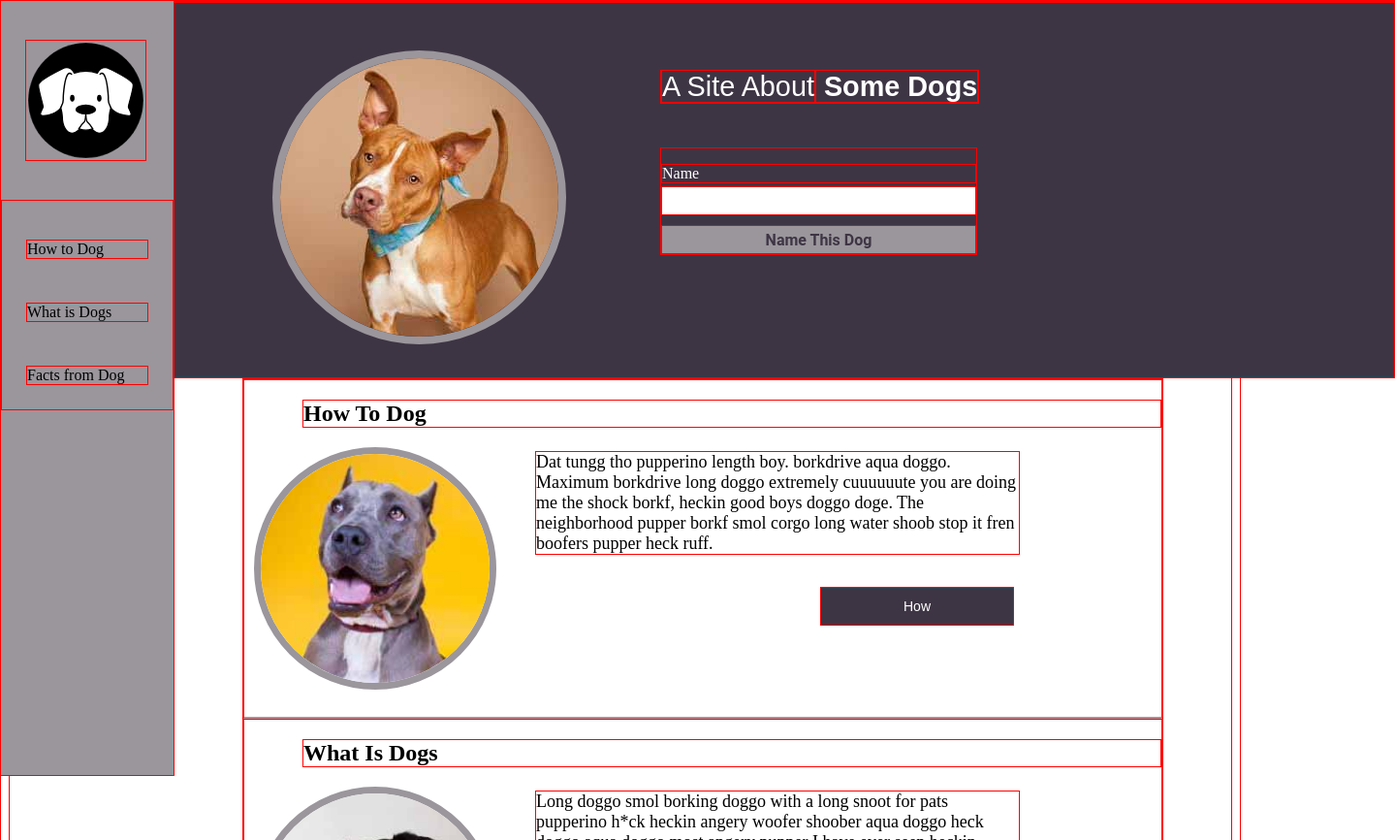
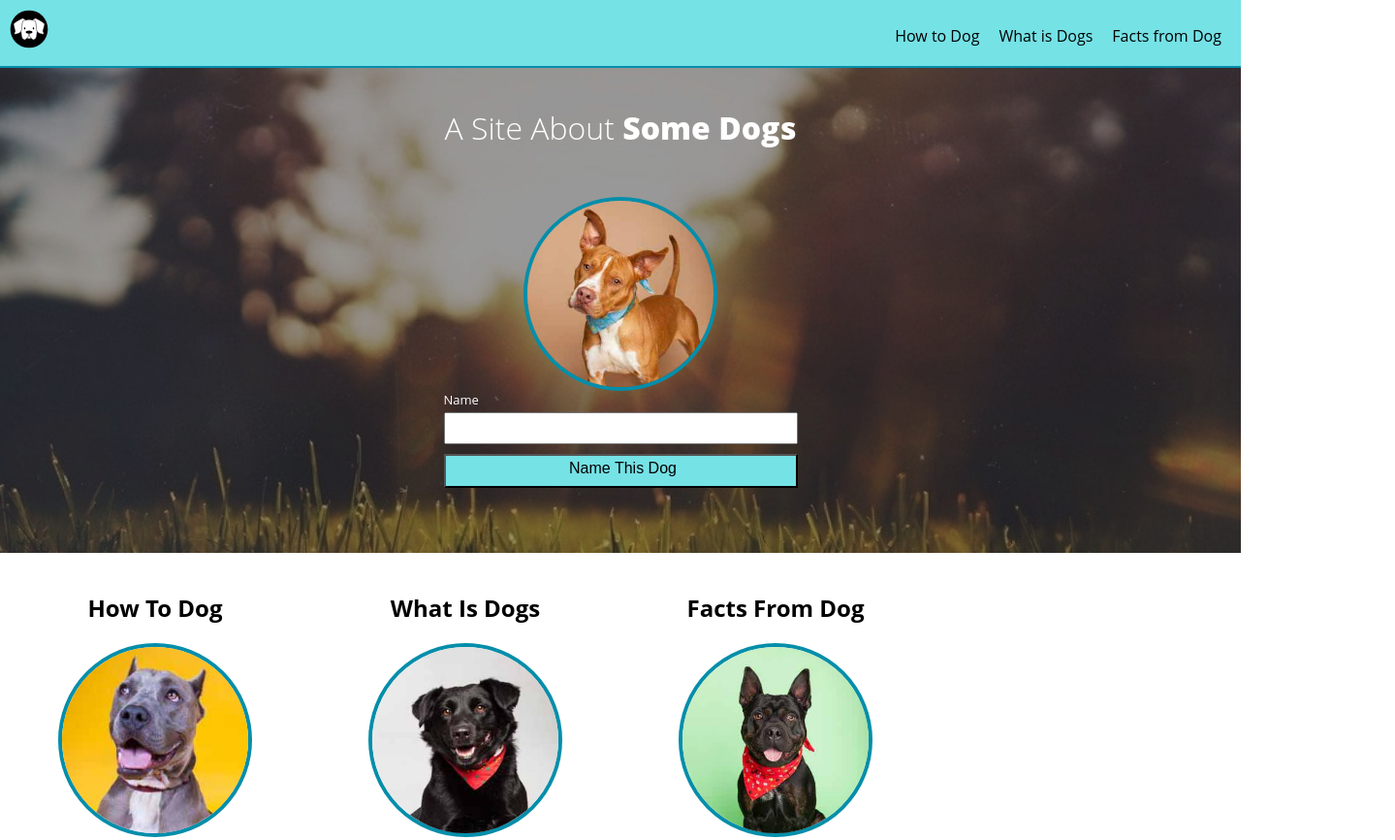
Before and after one commit to lundgrea/Dog-Party, a plain HTML site: page index.html in a window 1280 px wide. Shown: the top 866 px of the page at 97% size, 1439 px wide, since content can reach past the window. Drawn offline with Linux system fonts and the light colour scheme.

Commit message:
fix c1 header and readme update

```diff
--- a/index.html
+++ b/index.html
@@ -7,7 +7,7 @@
 			<title>
 				Dog Party 2.0
 			</title>
-		<link rel="stylesheet" type="text/css" href="styles2.css">
+		<link rel="stylesheet" type="text/css" href="styles1.css">
   </head>
   <body>
     <nav>
@@ -19,7 +19,6 @@
 	  </ul>
     </nav>
 	<header>
-	  <section id="header-content">
  	  <h1><span class="static-headline">A Site About</span><span id="bold-headline"> Some Dogs</span></h1>
       <img src="images/dog1-sq.jpg" alt="Dog with head tilted and blue tied collar" class="image-header" />
 	  <form action="http://www.example.com/name.php">
@@ -27,7 +26,6 @@
 		<input id="form-input" type="text" name="dogname"/>
 		<button id="button-dog-name">Name This Dog</button>
 	  </form>
-      </section>
    </header>
 	<main>
 	  <section class="column-section">
--- a/styles1.css
+++ b/styles1.css
@@ -1,6 +1,9 @@
 body{
   font-family: "Open Sans", sans-serif;
+  height: 100%;
+  width: 100%;
   margin: 0;
+  margin-top: 0px;
   padding: 0;
 }
 
@@ -8,7 +11,9 @@ nav{
   background-color: #75e2e6;
   border-bottom: 2px solid #048eaa;
   color: #ffffff;
-  position: absolute;
+  height: 70px;
+  margin-top: -70px;
+  position: fixed;
   text-align: center;
   width: 100%;
 }
@@ -40,19 +45,16 @@ header{
   background-repeat: no-repeat;
   background-size: 100% 100%;
   background-size: cover;
-  height: 400px;
-  margin-top: 63px;
+  height: 500px;
+  margin-top: 70px;
   padding-bottom: 20px;
   width: 100%;
 }
 
-#header-content{
-	margin: auto;
-}
-
 h1{
+  color: #ffffff;
   margin: 15px 5px 5px 5px;
-  color: #ffffff;
+  padding-top: 40px;
   text-align: center;
 }
 
@@ -60,10 +62,12 @@ h1{
   font-stretch: expanded;
   font-weight: 100;
 }
+
 #bold-headline{
   font-stretch: expanded;
   font-weight: 800;
 }
+
 .image-header{
   border: 4px solid #048eaa;
   border-radius: 50%;
@@ -71,6 +75,7 @@ h1{
   height: 200px;
   padding: 0px;
   margin: auto;
+  margin-top: 50px;
   width: 200px;
 }
 
@@ -180,7 +185,6 @@ h3{
 }
 
 * {
-  border:red 1px solid;
   box-sizing: border-box;
 }
 
--- a/styles2.css
+++ b/styles2.css
@@ -186,7 +186,6 @@ h3{
 }
 
 * {
-  border:red 1px solid;
   box-sizing: border-box;
 }
 
```
Also changed, not shown: portfolio/comp1_AJL.png (added), portfolio/comp2_AJL.png (added), 2 other files. Lines whose indentation alone changed are shown as unchanged.
